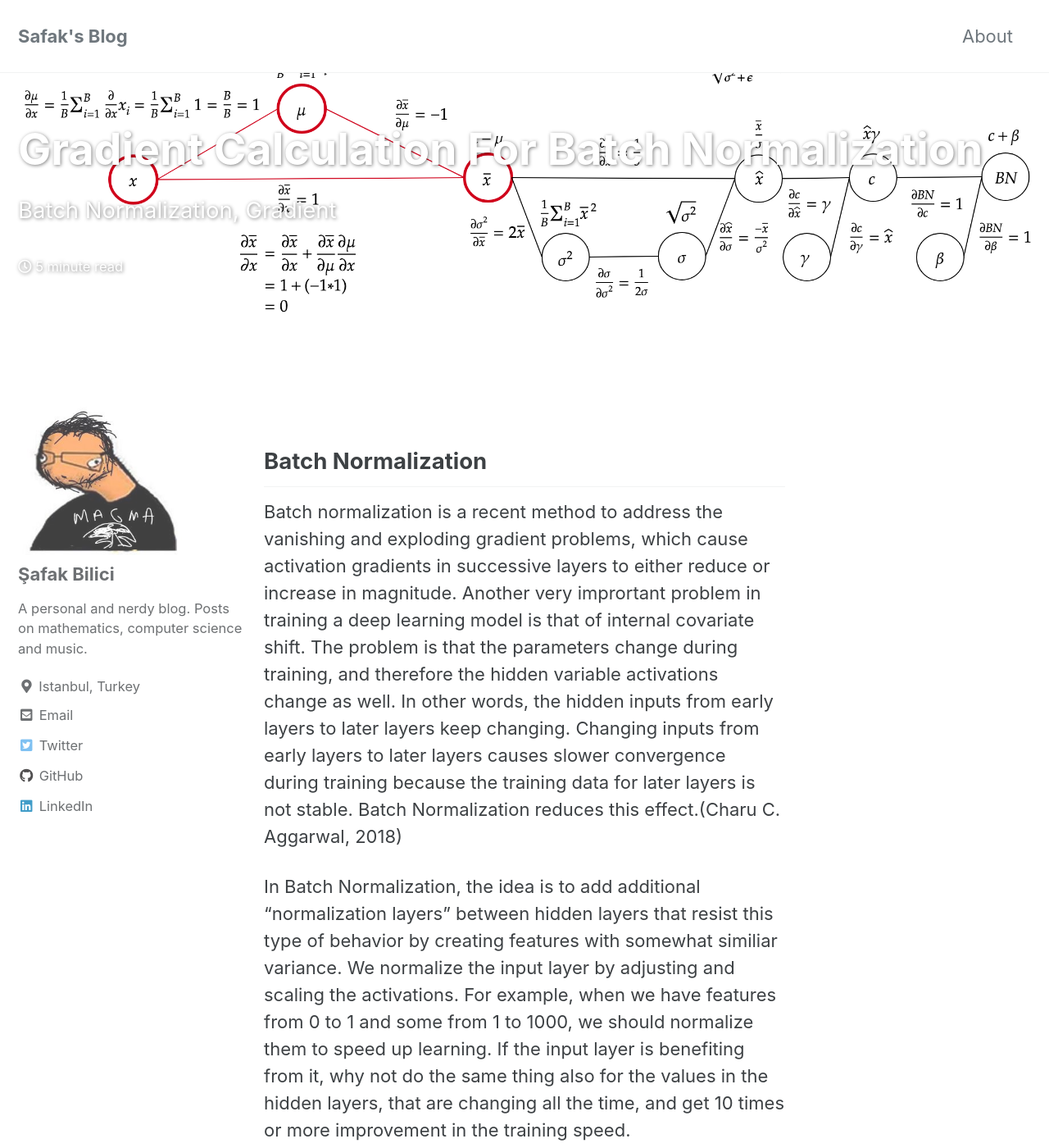
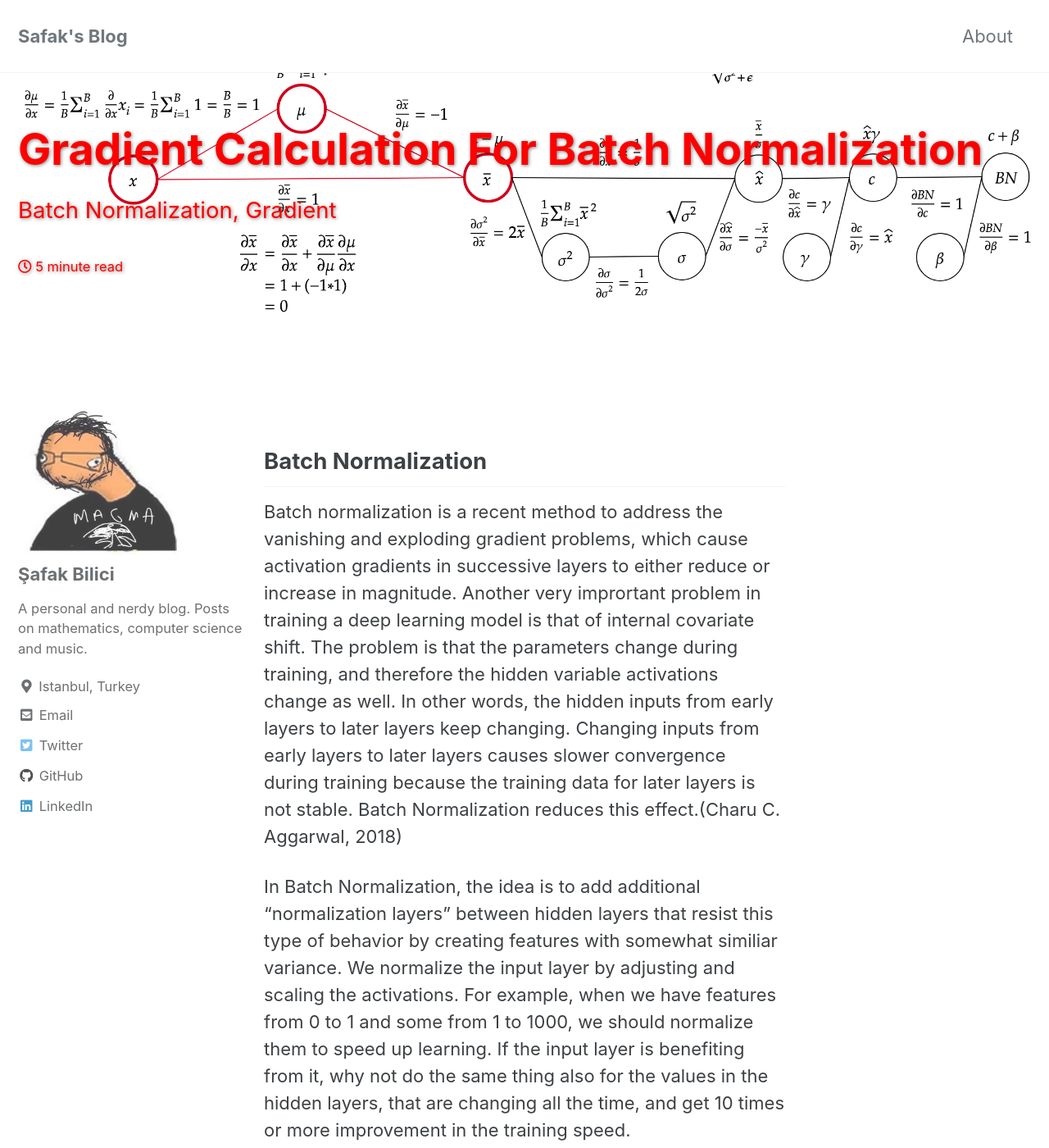
Before and after one commit to safakkbilici/safakkbilici.github.io, a Jekyll site: the page built from _posts/2020-07-08-gradient-for-bn.md, in a window 1280 px wide and 1400 px high. Shown: the whole window at 82% size. Built offline with Jekyll 4.4.1, drawn with Linux system fonts in a browser that asks for light colours; cached includes are drawn as plain includes; formulas are drawn with MathJax 3.

Commit message:
please work

```diff
--- a/_sass/minimal-mistakes/_page.scss
+++ b/_sass/minimal-mistakes/_page.scss
@@ -196,7 +196,7 @@
     .page__meta,
     .page__lead,
     .btn {
-      color: #fff;
+      color: #FF0000;
       text-shadow: 1px 1px 4px rgba(#000, 0.5);
     }
 
```
